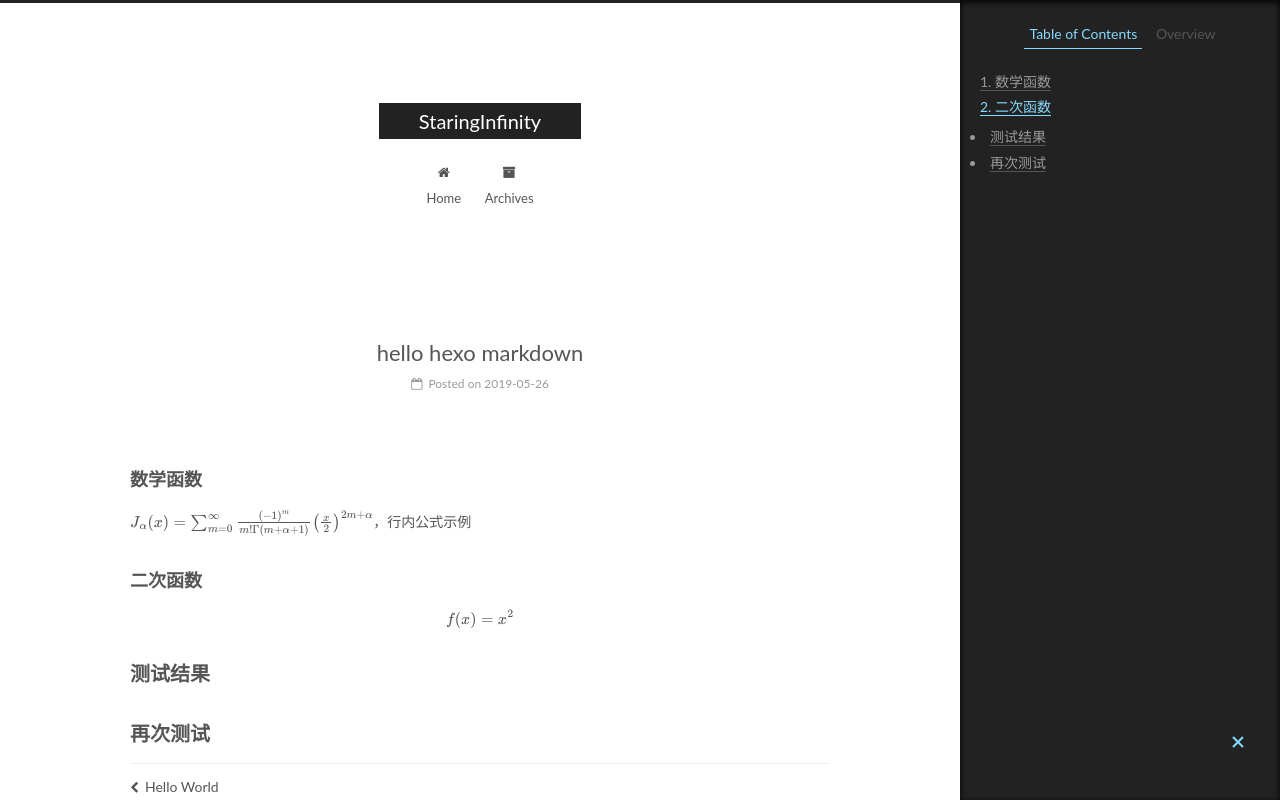
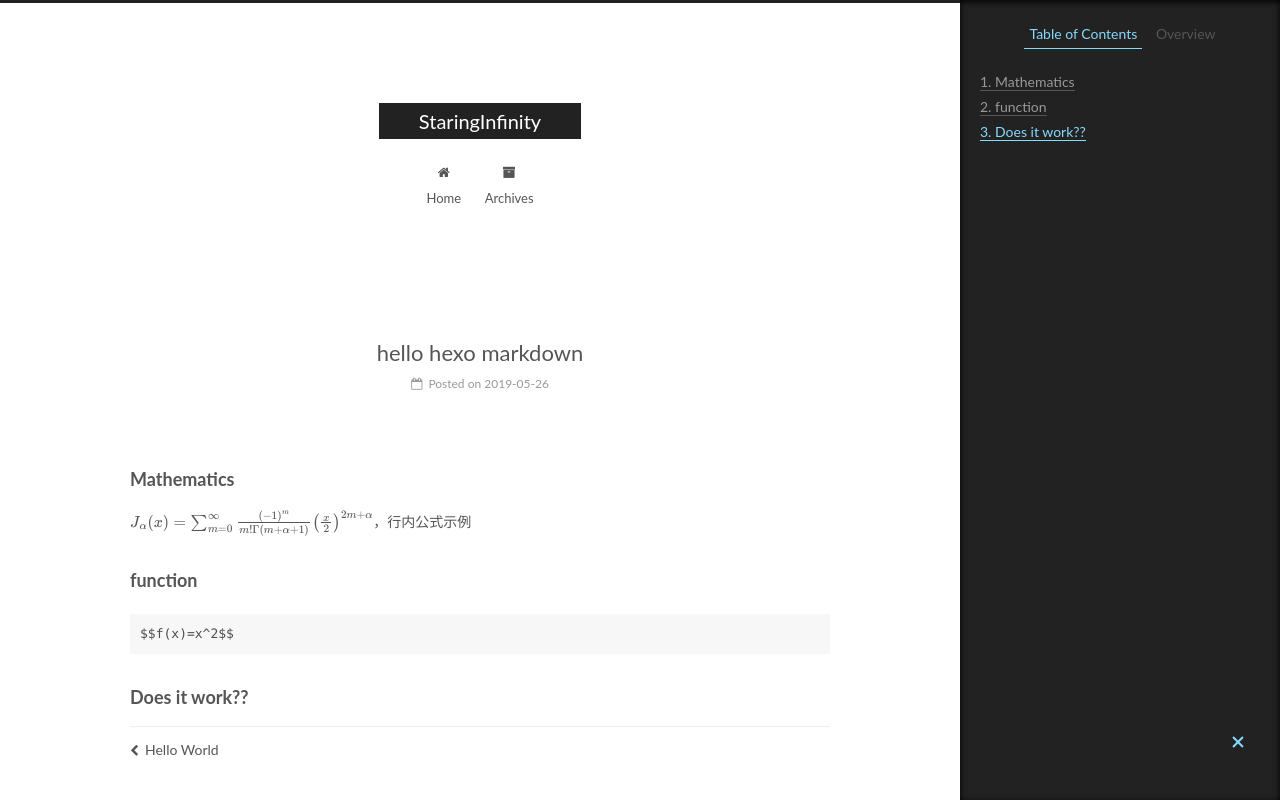
Before and after one commit to StaringInfinity/StaringInfinity.github.io, a plain HTML site: page 2019/05/26/hello-hexo-markdown/index.html in a window 1280 px wide. Shown: the top 802 px of the page. Drawn offline with nearby package versions, Linux system fonts and the light colour scheme; some packages are replaced by stand-ins of ours.

Commit message:
Site updated: 2019-05-29 09:56:19

```diff
--- a/2019/05/26/hello-hexo-markdown/index.html
+++ b/2019/05/26/hello-hexo-markdown/index.html
@@ -79,17 +79,17 @@
 
 
 
-<meta name="description" content="数学函数$J_\alpha(x) = \sum_{m=0}^\infty \frac{(-1)^m}{m! \Gamma (m + \alpha + 1)} {\left({ \frac{x}{2} }\right)}^{2m + \alpha} \text {，行内公式示例} $ 二次函数f(x)=x^2测试结果再次测试">
+<meta name="description" content="Mathematics$J_\alpha(x) = \sum_{m=0}^\infty \frac{(-1)^m}{m! \Gamma (m + \alpha + 1)} {\left({ \frac{x}{2} }\right)}^{2m + \alpha} \text {，行内公式示例} $ function$$f(x)=x^2$$ Does it work??">
 <meta property="og:type" content="article">
 <meta property="og:title" content="hello hexo markdown">
 <meta property="og:url" content="http://yoursite.com/2019/05/26/hello-hexo-markdown/index.html">
 <meta property="og:site_name" content="StaringInfinity">
-<meta property="og:description" content="数学函数$J_\alpha(x) = \sum_{m=0}^\infty \frac{(-1)^m}{m! \Gamma (m + \alpha + 1)} {\left({ \frac{x}{2} }\right)}^{2m + \alpha} \text {，行内公式示例} $ 二次函数f(x)=x^2测试结果再次测试">
+<meta property="og:description" content="Mathematics$J_\alpha(x) = \sum_{m=0}^\infty \frac{(-1)^m}{m! \Gamma (m + \alpha + 1)} {\left({ \frac{x}{2} }\right)}^{2m + \alpha} \text {，行内公式示例} $ function$$f(x)=x^2$$ Does it work??">
 <meta property="og:locale" content="default">
-<meta property="og:updated_time" content="2019-05-29T01:51:33.139Z">
+<meta property="og:updated_time" content="2019-05-29T01:54:05.209Z">
 <meta name="twitter:card" content="summary">
 <meta name="twitter:title" content="hello hexo markdown">
-<meta name="twitter:description" content="数学函数$J_\alpha(x) = \sum_{m=0}^\infty \frac{(-1)^m}{m! \Gamma (m + \alpha + 1)} {\left({ \frac{x}{2} }\right)}^{2m + \alpha} \text {，行内公式示例} $ 二次函数f(x)=x^2测试结果再次测试">
+<meta name="twitter:description" content="Mathematics$J_\alpha(x) = \sum_{m=0}^\infty \frac{(-1)^m}{m! \Gamma (m + \alpha + 1)} {\left({ \frac{x}{2} }\right)}^{2m + \alpha} \text {，行内公式示例} $ function$$f(x)=x^2$$ Does it work??">
 
 
 
@@ -299,8 +299,9 @@
 
 
 
-        <h3 id="数学函数"><a href="#数学函数" class="headerlink" title="数学函数"></a>数学函数</h3><p>$J_\alpha(x) = \sum_{m=0}^\infty \frac{(-1)^m}{m! \Gamma (m + \alpha + 1)} {\left({ \frac{x}{2} }\right)}^{2m + \alpha} \text {，行内公式示例} $</p>
-<h3 id="二次函数"><a href="#二次函数" class="headerlink" title="二次函数"></a>二次函数</h3><script type="math/tex; mode=display">f(x)=x^2</script><h2 id="测试结果"><a href="#测试结果" class="headerlink" title="测试结果"></a>测试结果</h2><h2 id="再次测试"><a href="#再次测试" class="headerlink" title="再次测试"></a>再次测试</h2>
+        <h3 id="Mathematics"><a href="#Mathematics" class="headerlink" title="Mathematics"></a>Mathematics</h3><p>$J_\alpha(x) = \sum_{m=0}^\infty \frac{(-1)^m}{m! \Gamma (m + \alpha + 1)} {\left({ \frac{x}{2} }\right)}^{2m + \alpha} \text {，行内公式示例} $</p>
+<h3 id="function"><a href="#function" class="headerlink" title="function"></a>function</h3><pre><code>$$f(x)=x^2$$
+</code></pre><h3 id="Does-it-work"><a href="#Does-it-work" class="headerlink" title="Does it work??"></a>Does it work??</h3>
 
     </div>
 
@@ -446,7 +447,7 @@
 
 
 
-              <div class="post-toc-content"><ol class="nav"><li class="nav-item nav-level-3"><a class="nav-link" href="#数学函数"><span class="nav-number">1.</span> <span class="nav-text">数学函数</span></a></li><li class="nav-item nav-level-3"><a class="nav-link" href="#二次函数"><span class="nav-number">2.</span> <span class="nav-text">二次函数</span></a></li></ol><li class="nav-item nav-level-2"><a class="nav-link" href="#测试结果"><span class="nav-number"></span> <span class="nav-text">测试结果</span></a></li><li class="nav-item nav-level-2"><a class="nav-link" href="#再次测试"><span class="nav-number"></span> <span class="nav-text">再次测试</span></a></li></div>
+              <div class="post-toc-content"><ol class="nav"><li class="nav-item nav-level-3"><a class="nav-link" href="#Mathematics"><span class="nav-number">1.</span> <span class="nav-text">Mathematics</span></a></li><li class="nav-item nav-level-3"><a class="nav-link" href="#function"><span class="nav-number">2.</span> <span class="nav-text">function</span></a></li><li class="nav-item nav-level-3"><a class="nav-link" href="#Does-it-work"><span class="nav-number">3.</span> <span class="nav-text">Does it work??</span></a></li></ol></div>
 
 
           </div>
--- a/css/main.css
+++ b/css/main.css
@@ -1822,7 +1822,7 @@ pre .javascript .function {
   width: 4px;
   height: 4px;
   border-radius: 50%;
-  background: #17ff40;
+  background: #456fb3;
 }
 .links-of-blogroll {
   font-size: 13px;
--- a/index.html
+++ b/index.html
@@ -300,8 +300,9 @@
 
 
 
-            <h3 id="数学函数"><a href="#数学函数" class="headerlink" title="数学函数"></a>数学函数</h3><p>$J_\alpha(x) = \sum_{m=0}^\infty \frac{(-1)^m}{m! \Gamma (m + \alpha + 1)} {\left({ \frac{x}{2} }\right)}^{2m + \alpha} \text {，行内公式示例} $</p>
-<h3 id="二次函数"><a href="#二次函数" class="headerlink" title="二次函数"></a>二次函数</h3><script type="math/tex; mode=display">f(x)=x^2</script><h2 id="测试结果"><a href="#测试结果" class="headerlink" title="测试结果"></a>测试结果</h2><h2 id="再次测试"><a href="#再次测试" class="headerlink" title="再次测试"></a>再次测试</h2>
+            <h3 id="Mathematics"><a href="#Mathematics" class="headerlink" title="Mathematics"></a>Mathematics</h3><p>$J_\alpha(x) = \sum_{m=0}^\infty \frac{(-1)^m}{m! \Gamma (m + \alpha + 1)} {\left({ \frac{x}{2} }\right)}^{2m + \alpha} \text {，行内公式示例} $</p>
+<h3 id="function"><a href="#function" class="headerlink" title="function"></a>function</h3><pre><code>$$f(x)=x^2$$
+</code></pre><h3 id="Does-it-work"><a href="#Does-it-work" class="headerlink" title="Does it work??"></a>Does it work??</h3>
 
 
 
```
